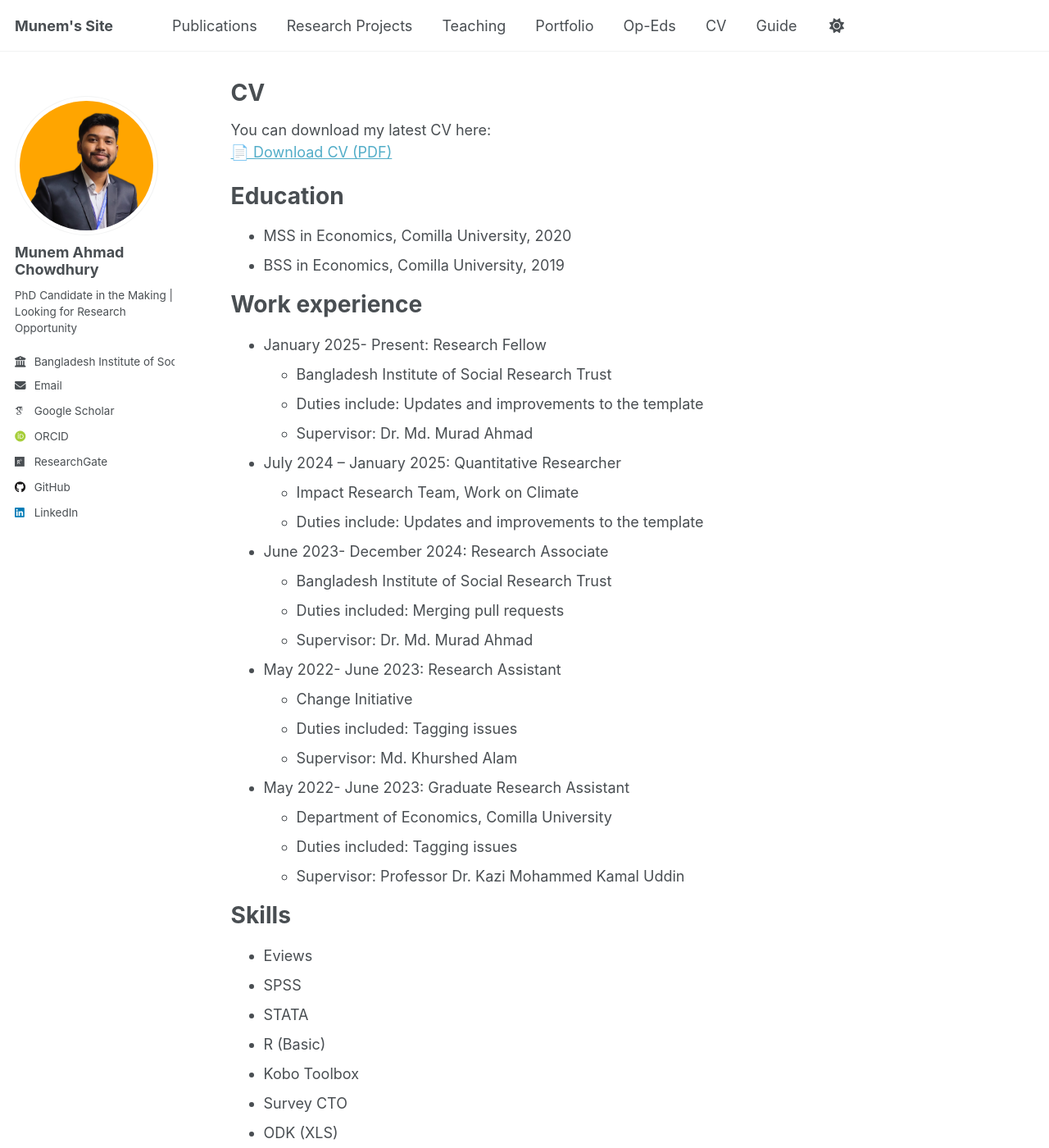
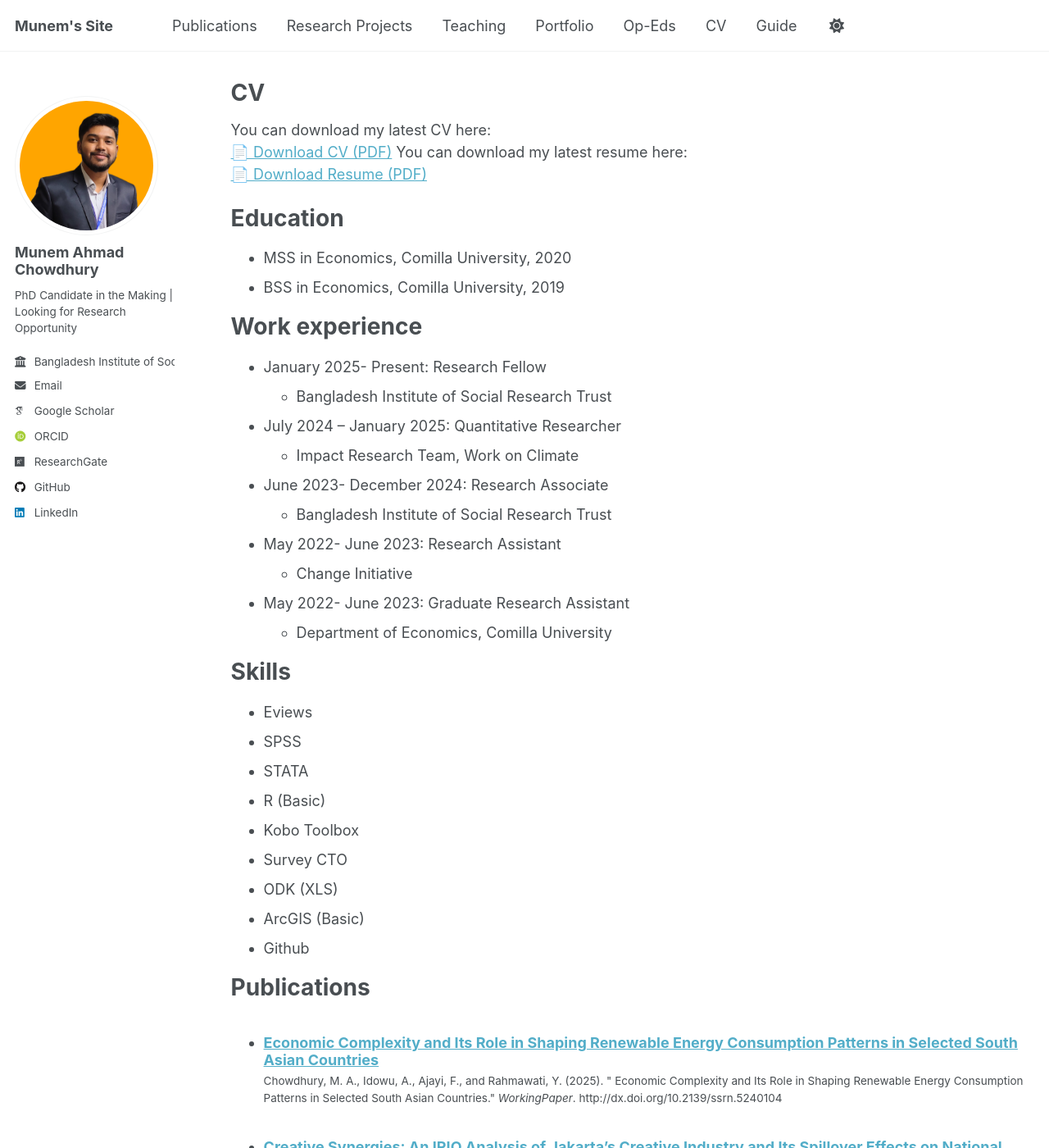
Before and after one commit to munemahmad/munemahmad.github.io, a Jekyll site: the page built from _pages/cv.md, in a window 1280 px wide and 1400 px high. Shown: the whole window at 82% size. Built offline with Jekyll 4.4.1, drawn with Linux system fonts in a browser that asks for light colours; some web fonts are replaced; a script that is not in the unit is left out.

Commit message:
Update cv.md

```diff
--- a/_pages/cv.md
+++ b/_pages/cv.md
@@ -9,6 +9,8 @@ redirect_from:
 
 You can download my latest CV here:
 [📄 Download CV (PDF)](/files/CV.pdf)
+You can download my latest resume here:
+[📄 Download Resume (PDF)](/files/Resume.pdf)
 
 {% include base_path %}
 
@@ -21,27 +23,19 @@ Work experience
 ======
 * January 2025- Present: Research Fellow
   * Bangladesh Institute of Social Research Trust
-  * Duties include: Updates and improvements to the template
-  * Supervisor: Dr. Md. Murad Ahmad
 
 * July 2024 – January 2025: Quantitative Researcher
   * Impact Research Team, Work on Climate
-  * Duties include: Updates and improvements to the template
 
 * June 2023- December 2024: Research Associate
   * Bangladesh Institute of Social Research Trust
-  * Duties included: Merging pull requests
-  * Supervisor: Dr. Md. Murad Ahmad
 
 * May 2022- June 2023: Research Assistant
   * Change Initiative
-  * Duties included: Tagging issues
-  * Supervisor: Md. Khurshed Alam
 
 * May 2022- June 2023: Graduate Research Assistant
   * Department of Economics, Comilla University
-  * Duties included: Tagging issues
-  * Supervisor: Professor Dr. Kazi Mohammed Kamal Uddin
+
 
 Skills
 ======
```
